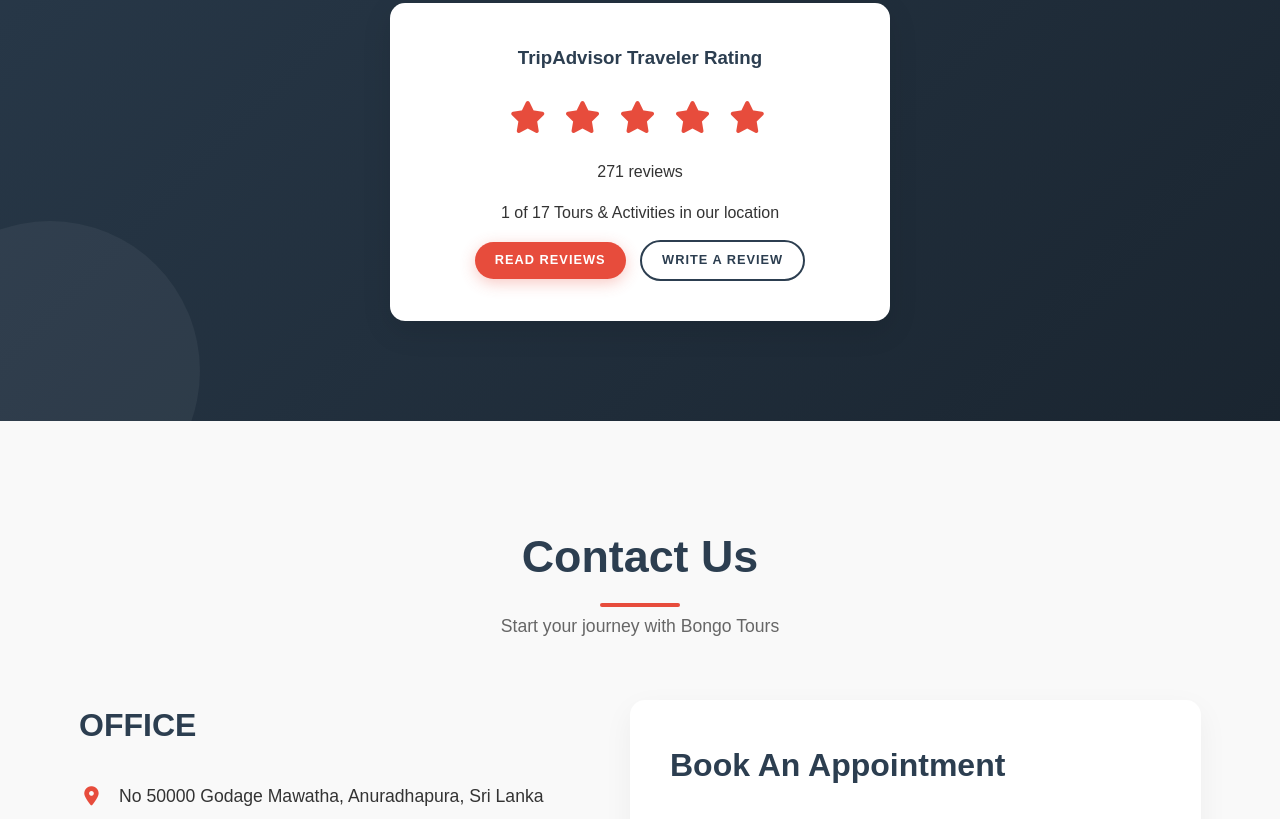
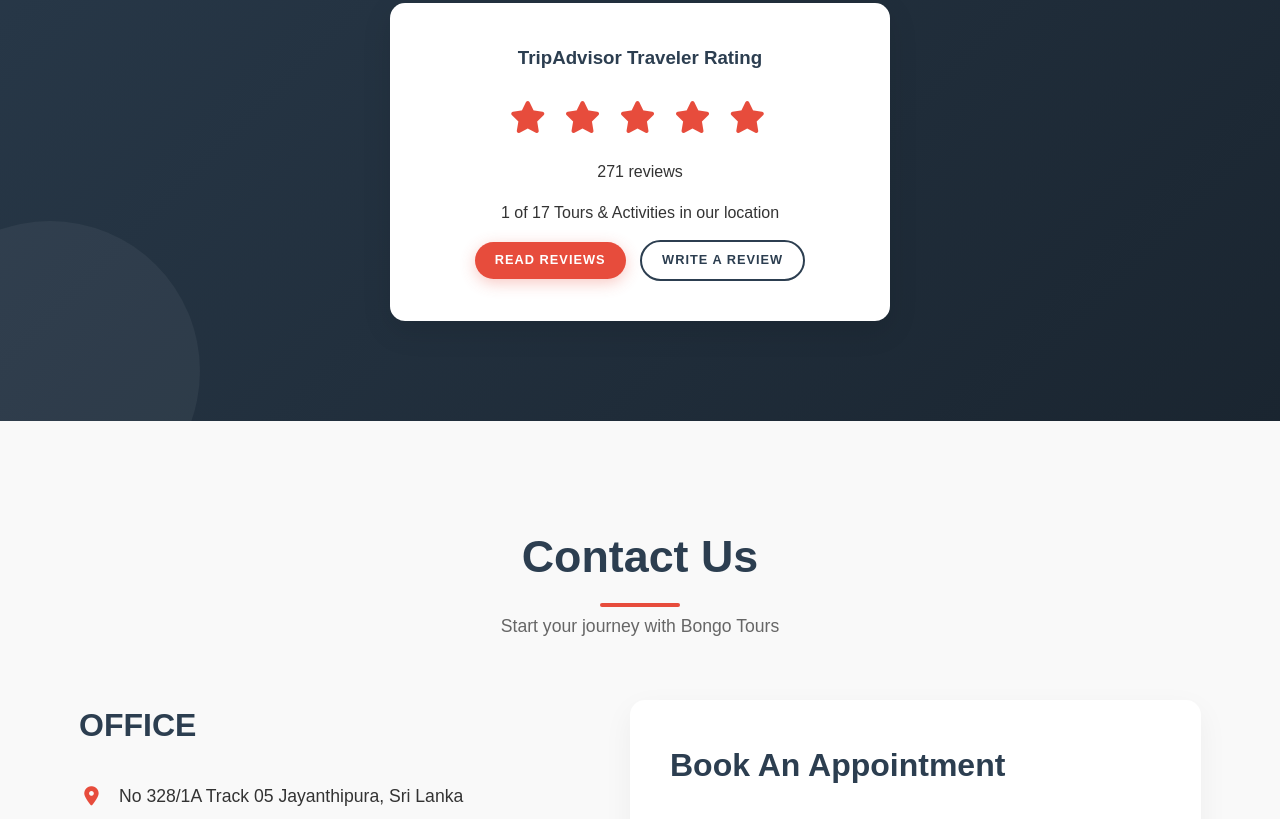
Before and after one commit to Staphanwink/bongo-tours, a plain HTML site: page index.html in a window 1280 px wide. Shown: the part 4253-5072 px from the top of the page. Drawn offline with nearby package versions, Linux system fonts and the light colour scheme.

Commit message:
second commit

```diff
--- a/index.html
+++ b/index.html
@@ -306,7 +306,7 @@
             <div class="contact-content">
                 <div class="contact-info">
                     <h3>OFFICE</h3>
-                    <p><i class="fas fa-map-marker-alt"></i> No 50000 Godage Mawatha, Anuradhapura, Sri Lanka</p>
+                    <p><i class="fas fa-map-marker-alt"></i> No 328/1A Track 05 Jayanthipura, Sri Lanka</p>
                     <p><i class="fas fa-clock"></i> Sun – Sat 06:30AM-10:30PM</p>
                     <p><i class="fas fa-phone"></i> +94 71 306 1878</p>
                     <div class="social-links">
@@ -377,7 +377,7 @@
                 </div>
                 <div class="footer-col">
                     <h3>Contact Info</h3>
-                    <p><i class="fas fa-map-marker-alt"></i> Anuradhapura, Sri Lanka</p>
+                    <p><i class="fas fa-map-marker-alt"></i> Polonnaruwa, Sri Lanka</p>
                     <p><i class="fas fa-phone"></i> +94 71 306 1878</p>
                     <p><i class="fas fa-envelope"></i> info@bongotours.com</p>
                 </div>
```
